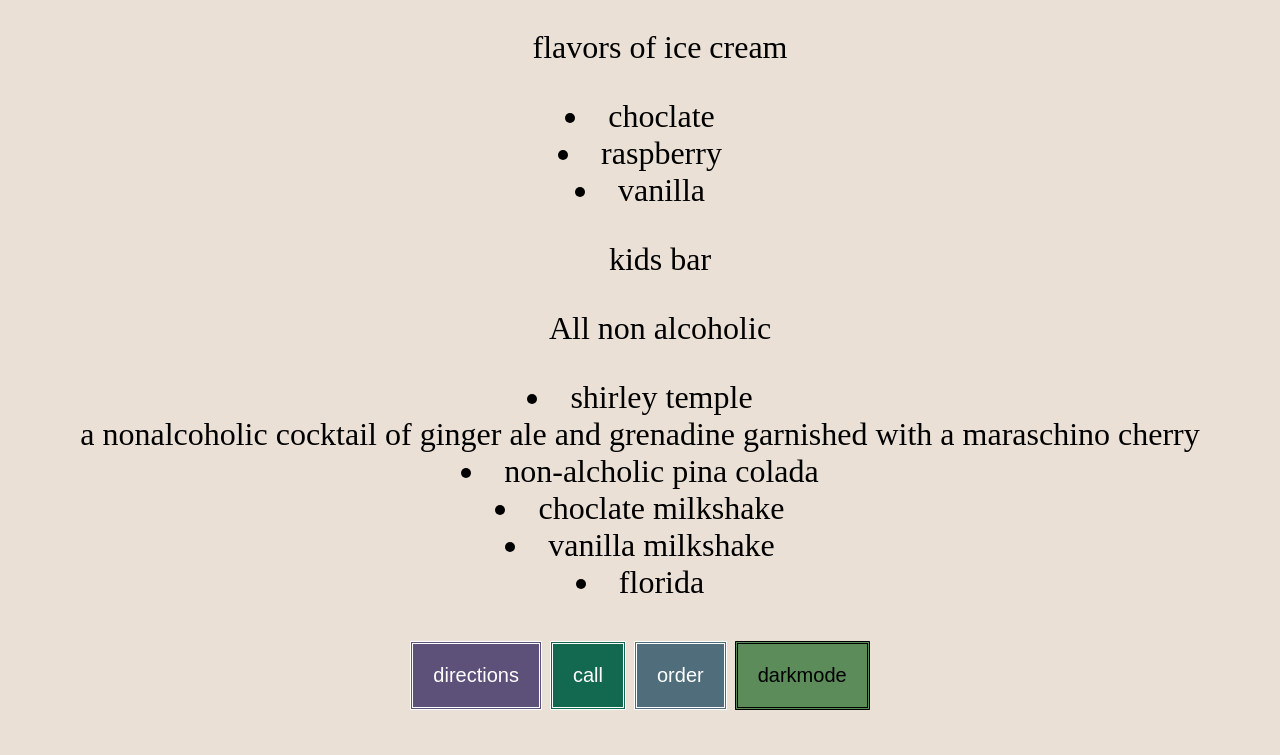
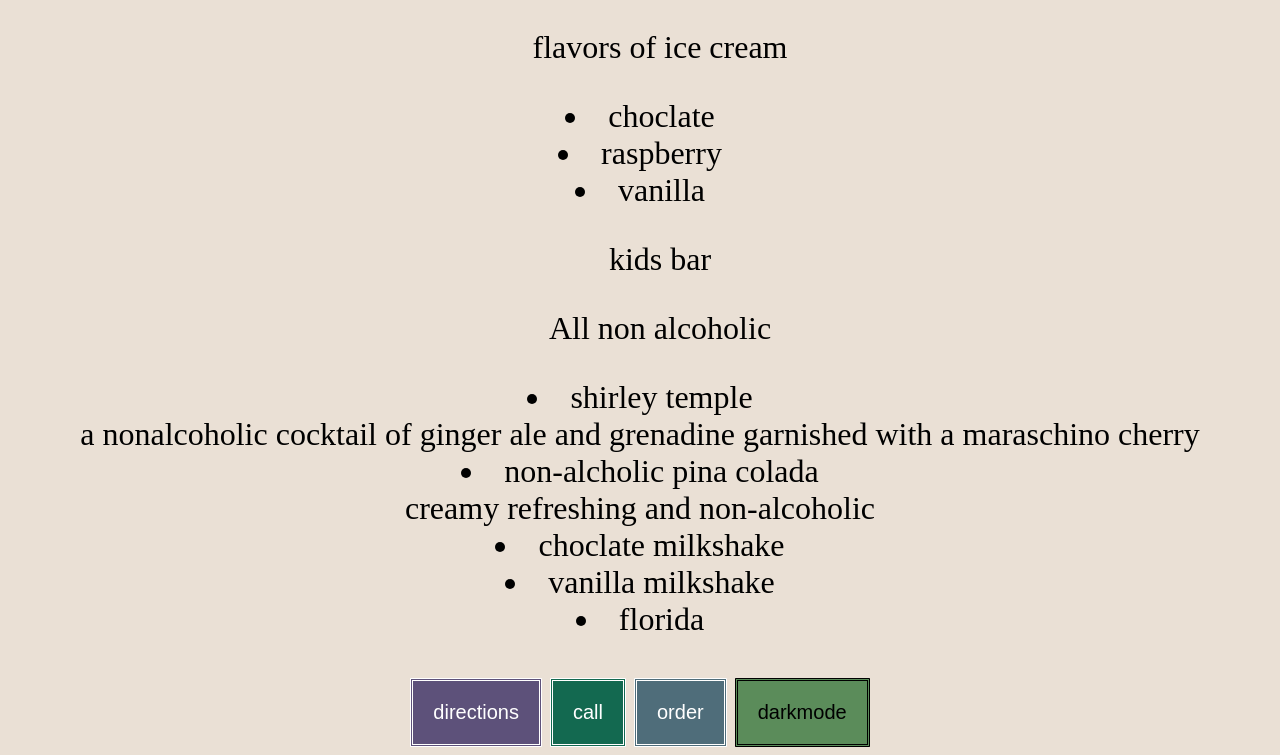
Before and after one commit to tstreet232/Streets-, a plain HTML site: page menu.html in a window 1280 px wide. Shown: the part 890-1645 px from the top of the page. Before the commit the page ends 1608 px from the top, so only its background shows below. Drawn offline with Linux system fonts and the light colour scheme.

Commit message:
Update menu.html

```diff
--- a/menu.html
+++ b/menu.html
@@ -55,7 +55,7 @@
 
     <ol> All non alcoholic</ol>
     <li>  shirley temple<br> a nonalcoholic cocktail of ginger ale and grenadine garnished with a maraschino cherry </li>
-    <li> non-alcholic pina colada</li>
+    <li> non-alcholic pina colada<br>creamy refreshing and non-alcoholic </li>
     <li>choclate milkshake</li>
     <li>vanilla milkshake</li>
     <li>florida</li>
```
